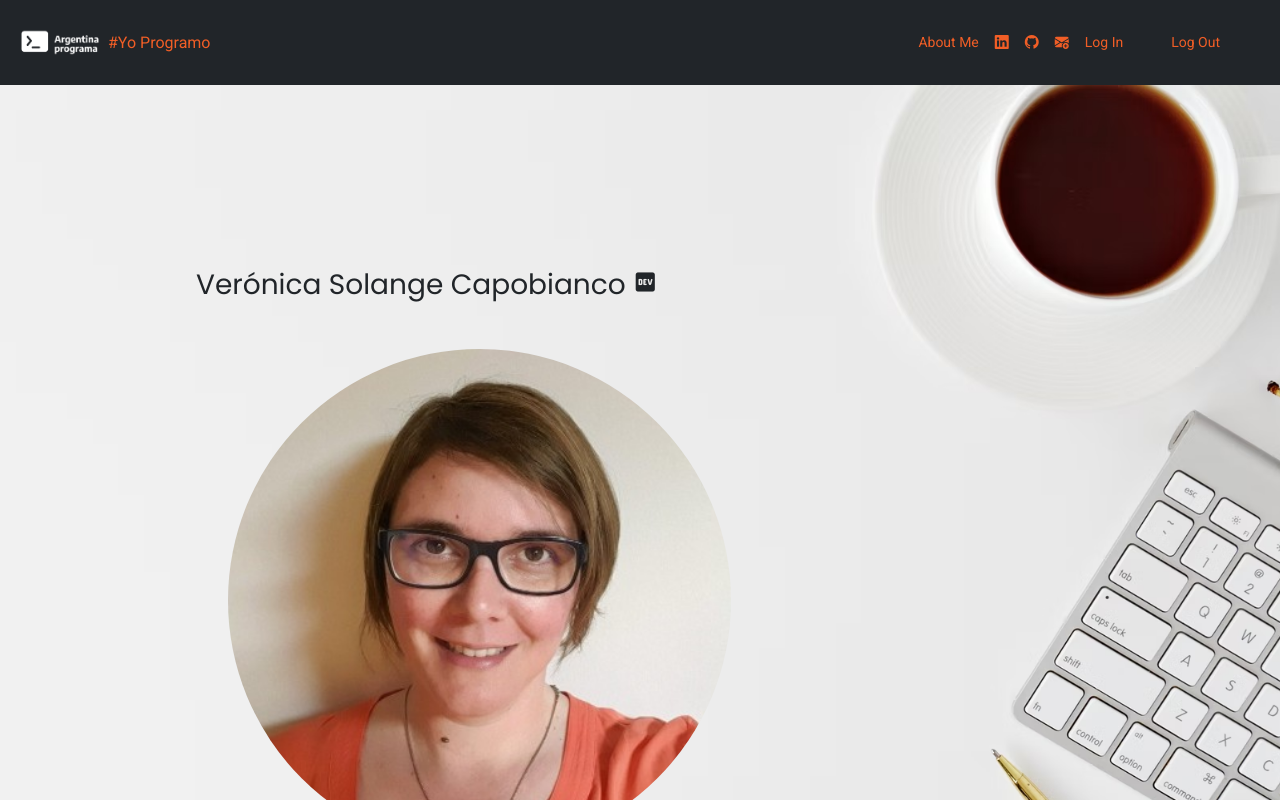
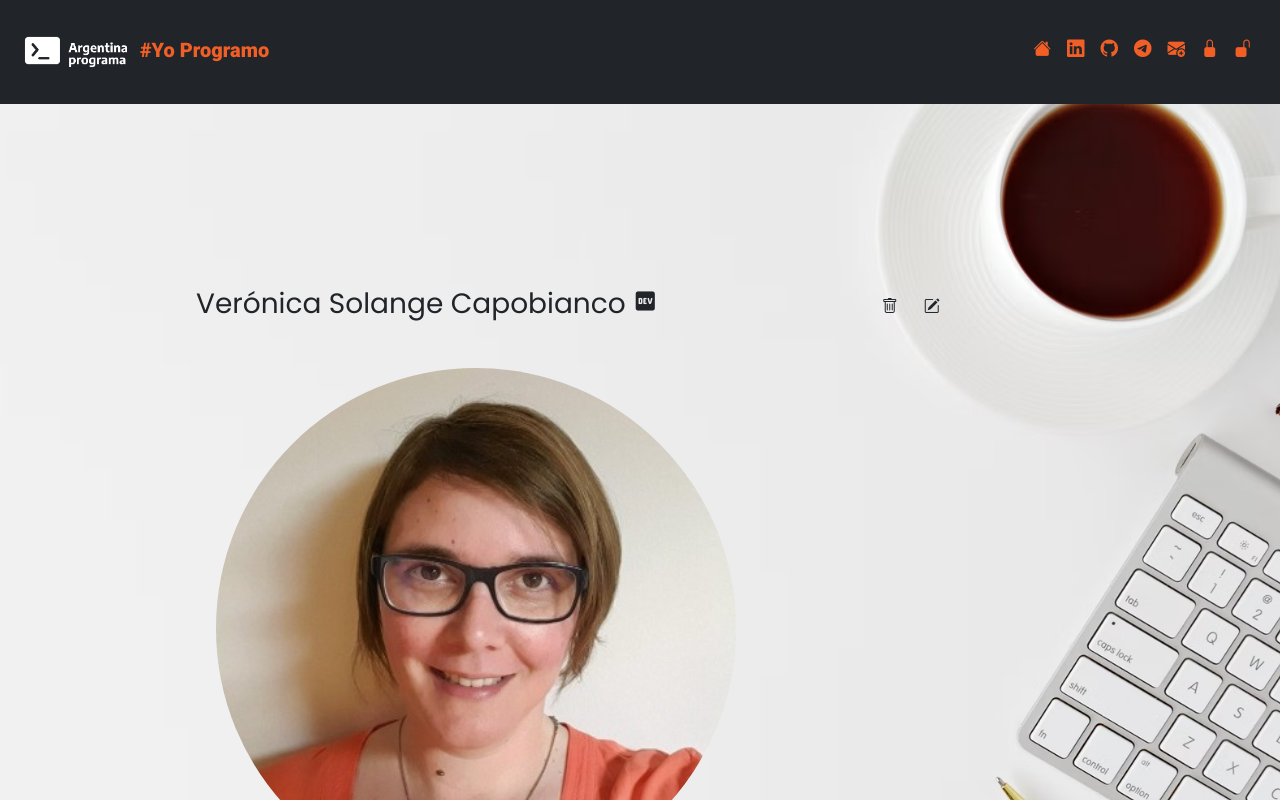
Before and after one commit to veritocapito/portfolio-FrontEnd, an Angular app: page /portfolio in a window 1280 px wide. Shown: the top 800 px of the page. Built offline with nearby package versions, Linux system fonts and the light colour scheme; no server answers.

Commit message:
se vincula html de modales con componentes

```diff
--- a/src/app/components/header/header.component.html
+++ b/src/app/components/header/header.component.html
@@ -1,15 +1,30 @@
 <header>
     <nav class="navbar bg-dark">
         <div class="container-fluid">
-            <a class="navbar-brand align-text-center" href="http://www.yoprogramo.org.ar/" target="_blank"><img src="../../../assets/img/logo.png" alt="logo" class="logo"><span class="logo">#Yo Programo</span></a>
-            <div class="redes">
-                <a href="#about">About Me</a>
-                <a href="https://www.linkedin.com/in/vscapobianco/" target="_blank"><i class="bi bi-linkedin"></i></a>
-                <a href="https://github.com/veritocapito" target="_blank"><i class="bi bi-github"></i></a>
-                <a href="mailto:veritocapito@gmail.com"><i class="bi bi-envelope-plus-fill"></i></a>
-                <a routerLink="/signin" target="_blank" ><button  class="btn-main bg-dark">Log In</button></a>
-                <a routerLink="/" target="_blank" ><button  class="btn-main bg-dark"> Log Out</button></a>
-            </div>
+            <a class="navbar-brand align-text-center" href="http://www.yoprogramo.org.ar/" target="_blank"><img src="../../../assets/img/logo.png" alt="logo" class="logo"><span class="logo"><strong>#Yo Programo</strong></span></a>
+            <ul class="redes d-flex mt-2">
+                <li>
+                    <a href="#about"><i class="bi bi-house-fill fa-lg"></i></a>
+                </li>
+                <li>
+                    <a href="https://www.linkedin.com/in/vscapobianco/" target="_blank"><i class="bi bi-linkedin fa-lg"></i></a>
+                </li>
+                <li>
+                    <a href="https://github.com/veritocapito" target="_blank"><i class="bi bi-github fa-lg"></i></a>
+                </li>
+                <li>
+                    <a href="https://telegram.me/veritocapito" target="_blank"><i class="bi bi-telegram fa-lg"></i></a>
+                </li>
+                <li>
+                    <a href="mailto:veronica@estudiocapobianco.com.ar"><i class="bi bi-envelope-plus-fill fa-lg"></i></a>
+                </li>
+                <li>
+                    <a routerLink="/signin" target="_blank" ><i class="bi bi-lock-fill fa-lg"></i></a>
+                </li>
+                <li>
+                    <a routerLink="/signup" target="_blank" ><i class="bi bi-unlock-fill fa-lg"></i></a>
+                </li>
+            </ul>
         </div>
     </nav>
 
--- a/src/app/components/sec-about/sec-about.component.html
+++ b/src/app/components/sec-about/sec-about.component.html
@@ -1,18 +1,28 @@
 <section class="sec-about">
     <div class="container">
         <div class="container-about">
-            <div class="title">
-
+            <div class="row">
+                <div class="title col-md-10">
                     <h1><!--{{aboutMe.name}}-->Verónica Solange Capobianco <span class="material-symbols-rounded">logo_dev</span></h1>
                 </div>
-            <div class="img-about">
+                <div class="col-md-2">
+                    <!-- Button trigger modal -->
+                    <button type="button" data-bs-toggle="modal" data-bs-target="#aboutModal" class="btn btn-close-dark">
+                        <i class="bi bi-trash"></i></button>
+                    <button type="submit" data-bs-toggle="modal" data-bs-target="#aboutnModal" class="btn btn-close-dark">
+                        <i class="bi bi-pencil-square"></i></button>
+                </div>
+                <div class="img-about col-12">
                     <img src="../../../assets/img/perfil.jpg" alt="Foto de perfil" >
                 </div>
                 <div class="content-about">
                     <h2><!--{{aboutMe.role}}-->FrontEnd Developer</h2>
                     <p><!--{{aboutMe.about}}-->Proactiva, detallista, comprometida, autodidacta. Profesional con amplia experiencia gestionando de equipos de trabajo, con marcada orientacion al servicio al cliente y a la búsqueda de soluciones.</p>
                 </div>
-            <div class="btn btn-dark mt-2">Descargar CV</div>
+                <app-modal-about></app-modal-about>
+            </div>
+            <button class="btn btn-dark mt-2">Descargar CV</button>
+            <a href="mailto:veronica@estudiocapobianco.com.ar" class="btn btn-dark mx-2 px-3 mt-2">Enviar Email</a>
         </div>
     </div>
 </section>
--- a/src/app/components/sec-education/sec-education.component.html
+++ b/src/app/components/sec-education/sec-education.component.html
@@ -20,16 +20,15 @@
                         </div>
                         <div class="col-md-1">
                             <!-- Button trigger modal -->
-                            <button type="button" data-bs-toggle="modal" data-bs-target="educationModal" class="btn btn-close-white">
+                            <button type="button" data-bs-toggle="modal" data-bs-target="#educationModal" class="btn btn-close-white">
                                 <i class="bi bi-trash"></i></button>
-                            <button type="submit" data-bs-toggle="modal" data-bs-target="educationModal" class="btn btn-close-white">
+                            <button type="submit" data-bs-toggle="modal" data-bs-target="#educationModal" class="btn btn-close-white">
                                 <i class="bi bi-pencil-square"></i></button>
-                                <app-modal-education></app-modal-education>
                         </div>
                     </div>
                 </div>
-
             </div>
+            <app-modal-education></app-modal-education>
         </div>
     </div>
 </section>
--- a/src/app/components/sec-projects/sec-projects.component.html
+++ b/src/app/components/sec-projects/sec-projects.component.html
@@ -12,9 +12,17 @@
                         {{project.description}}
                     </p>
             </mat-card-content>
-            <mat-card-actions>
+            <mat-card-actions class="d-flex">
                 <button mat-raised-button color="">VER MAS</button>
+                <div class="col-md-1 d-flex">
+                    <!-- Button trigger modal -->
+                    <button type="button" data-bs-toggle="modal" data-bs-target="#projectModal" class="btn btn-close-dark">
+                        <i class="bi bi-trash"></i></button>
+                    <button type="submit" data-bs-toggle="modal" data-bs-target="#projectModal" class="btn btn-close-dark">
+                        <i class="bi bi-pencil-square"></i></button>
+                </div>
             </mat-card-actions>
+            <app-modal-project></app-modal-project>
         </mat-card>
     </div>
 
--- a/src/app/modals/modal-about/modal-about/modal-about.component.html
+++ b/src/app/modals/modal-about/modal-about/modal-about.component.html
@@ -1 +1,19 @@
-<p>modal-about works!</p>
+
+<!-- Modal -->
+<div class="modal fade" id="aboutModal" tabindex="-1" aria-labelledby="aboutModalLabel" aria-hidden="true">
+    <div class="modal-dialog">
+        <div class="modal-content">
+            <div class="modal-header">
+                <h5 class="modal-title" id="aboutModalLabel">About Me</h5>
+                <button type="button" class="btn-close" data-bs-dismiss="modal" aria-label="Close"></button>
+            </div>
+            <div class="modal-body">
+                ACA VOY A EDITAR SOBRE MI YA CARGADO
+            </div>
+            <div class="modal-footer">
+                <button type="button" class="btn btn-secondary" data-bs-dismiss="modal">Cerrar</button>
+                <button type="button" class="btn btn-dark">Guardar</button>
+            </div>
+        </div>
+    </div>
+</div>
--- a/src/app/modals/modal-education/modal-education/modal-education.component.html
+++ b/src/app/modals/modal-education/modal-education/modal-education.component.html
@@ -13,7 +13,7 @@
             </div>
             <div class="modal-footer">
                 <button type="button" class="btn btn-secondary" data-bs-dismiss="modal">Cerrar</button>
-                <button type="button" class="btn btn-primary">Guardar</button>
+                <button type="button" class="btn btn-dark">Guardar</button>
             </div>
         </div>
     </div>
--- a/src/app/modals/modal-experience/modal-experience/modal-experience.component.html
+++ b/src/app/modals/modal-experience/modal-experience/modal-experience.component.html
@@ -1 +1,20 @@
-<p>modal-experience works!</p>
+
+
+<!-- Modal -->
+<div class="modal fade" id="experienceModal" tabindex="-1" aria-labelledby="experienceModalLabel" aria-hidden="true">
+    <div class="modal-dialog">
+        <div class="modal-content">
+            <div class="modal-header">
+                <h5 class="modal-title" id="experienceModalLabel">Experiencia Laboral</h5>
+                <button type="button" class="btn-close" data-bs-dismiss="modal" aria-label="Close"></button>
+            </div>
+            <div class="modal-body">
+                ACA VOY A EDITAR LAS EXPERIENCIAS YA CARGADAS
+            </div>
+            <div class="modal-footer">
+                <button type="button" class="btn btn-secondary" data-bs-dismiss="modal">Cerrar</button>
+                <button type="button" class="btn btn-dark">Guardar</button>
+            </div>
+        </div>
+    </div>
+</div>
--- a/src/app/modals/modal-project/modal-project/modal-project.component.html
+++ b/src/app/modals/modal-project/modal-project/modal-project.component.html
@@ -1 +1,18 @@
-<p>modal-project works!</p>
+<!-- Modal -->
+<div class="modal fade" id="projectModal" tabindex="-1" aria-labelledby="projectModalLabel" aria-hidden="true">
+    <div class="modal-dialog">
+        <div class="modal-content">
+            <div class="modal-header">
+                <h5 class="modal-title" id="projectModalLabel">Proyectos</h5>
+                <button type="button" class="btn-close" data-bs-dismiss="modal" aria-label="Close"></button>
+            </div>
+            <div class="modal-body">
+                ACA VOY A EDITAR PROYECTOS YA CARGADOS
+            </div>
+            <div class="modal-footer">
+                <button type="button" class="btn btn-secondary" data-bs-dismiss="modal">Cerrar</button>
+                <button type="button" class="btn btn-dark">Guardar</button>
+            </div>
+        </div>
+    </div>
+</div>
--- a/src/app/modals/modal-skill/modal-skill/modal-skill.component.html
+++ b/src/app/modals/modal-skill/modal-skill/modal-skill.component.html
@@ -1 +1,18 @@
-<p>modal-skill works!</p>
+<!-- Modal -->
+<div class="modal fade" id="skillModal" tabindex="-1" aria-labelledby="skillModalLabel" aria-hidden="true">
+    <div class="modal-dialog">
+        <div class="modal-content">
+            <div class="modal-header">
+                <h5 class="modal-title" id="skillModalLabel">Tecnologias y Habilidades</h5>
+                <button type="button" class="btn-close" data-bs-dismiss="modal" aria-label="Close"></button>
+            </div>
+            <div class="modal-body">
+                ACA VOY A EDITAR Tecnologias y Habilidades YA CARGADOS
+            </div>
+            <div class="modal-footer">
+                <button type="button" class="btn btn-secondary" data-bs-dismiss="modal">Cerrar</button>
+                <button type="button" class="btn btn-dark">Guardar</button>
+            </div>
+        </div>
+    </div>
+</div>
--- a/src/styles.css
+++ b/src/styles.css
@@ -13,9 +13,8 @@
 }
 
 .logo{
-  width: 6rem;
+  width: 8rem;
   color: #F15E26;
-  font-size: medium;
 }
 
 .logo:hover{
```
Also changed, not shown: src/app/components/sec-experience/sec-experience.component.html (+6 -5 lines), src/app/components/sec-skills/sec-skills.component.html (+9 -5 lines). Lines whose indentation alone changed are shown as unchanged.
